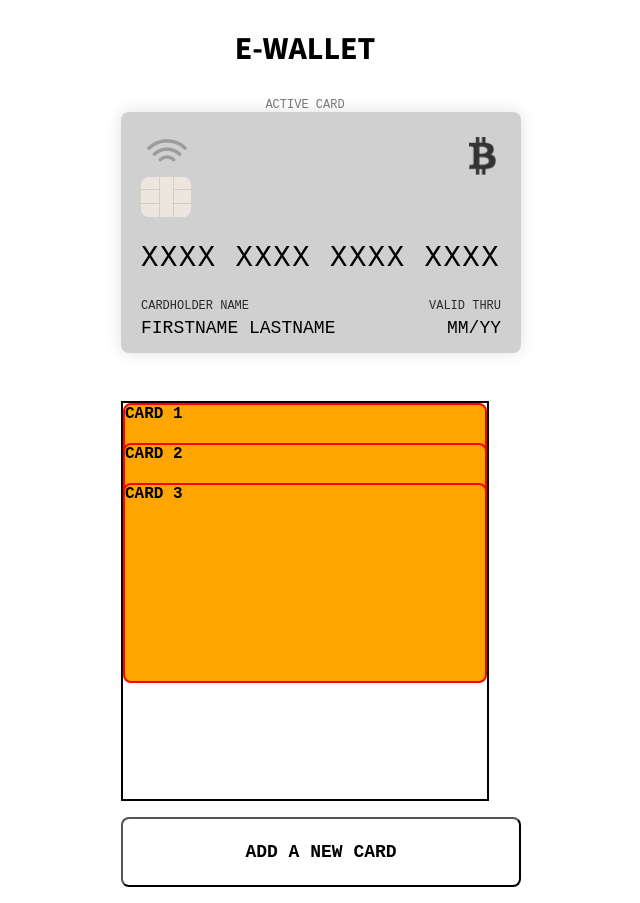
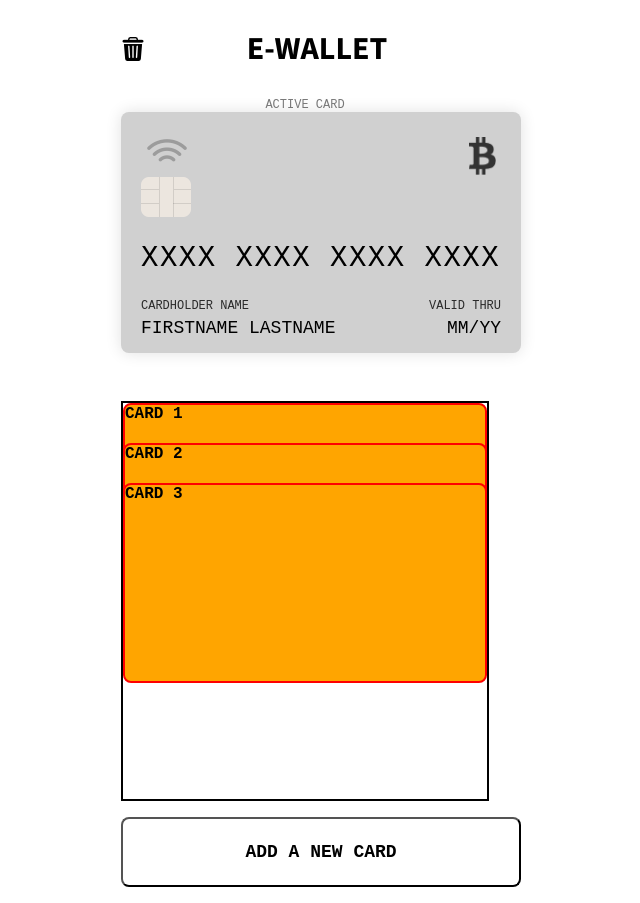
Before and after one commit to Egeeoz/js_2023_kungFuPants_eWallet, a React (Vite) app: page / in a window 1280 px wide. Shown: the whole page, without its empty margins (335-975 px from the left). Built offline with nearby package versions, Linux system fonts and the light colour scheme; a web font is replaced by a local one.

Commit message:
Added delete icon component and used it in top in home page

```diff
--- /dev/null
+++ b/src/Components/DeleteIcon.tsx
@@ -0,0 +1,7 @@
+import "../abstracts/deleteIcon.scss";
+
+const DeleteIcon = () => {
+  return <a className="deleteIcon" href=""></a>;
+};
+
+export default DeleteIcon;
--- a/src/Components/Top.tsx
+++ b/src/Components/Top.tsx
@@ -1,13 +1,18 @@
 import "../abstracts/top.scss";
+
 interface Props {
   smalltext: string;
   text: string;
+  icon?: React.ReactNode;
 }
 
-const Top = ({ text, smalltext }: Props) => {
+const Top = ({ text, smalltext, icon }: Props) => {
   return (
     <>
-      <h1>{text}</h1>
+      <section className="head">
+        {icon}
+        <h1>{text}</h1>
+      </section>
       <p>{smalltext}</p>
     </>
   );
--- a/src/Pages/Home.tsx
+++ b/src/Pages/Home.tsx
@@ -1,20 +1,20 @@
 import Button from "../Components/Button";
 import Top from "../Components/Top";
-import Card from "../Components/Card"
+import Card from "../Components/Card";
 import CardStack from "../Components/CardStack";
 import ButtonLinks from "../constants/ButtonLinks";
+import DeleteIcon from "../Components/DeleteIcon";
 
 const Home = () => {
-
-  const addButton = ButtonLinks.find((link) => link.key === "addNewButton")
+  const addButton = ButtonLinks.find((link) => link.key === "addNewButton");
 
   return (
     <>
-      <Top text="E-wallet" smalltext="Active card" />
-      <Card/>
-      <CardStack/>
+      <Top text="E-wallet" smalltext="Active card" icon={<DeleteIcon />} />
+      <Card />
+      <CardStack />
       {addButton && (
-        <Button key={addButton.key} text={addButton.text} to={addButton.to}/>
+        <Button key={addButton.key} text={addButton.text} to={addButton.to} />
       )}
     </>
   );
--- /dev/null
+++ b/src/abstracts/deleteIcon.scss
@@ -0,0 +1,7 @@
+@use "./variables" as *;
+
+.deleteIcon {
+  width: 24px;
+  height: 24px;
+  background-image: url(../assets/bin.png);
+}
--- a/src/abstracts/top.scss
+++ b/src/abstracts/top.scss
@@ -7,6 +7,7 @@ h1 {
   margin: 2rem auto;
   line-height: 2.1rem;
   font-weight: 700;
+  font-size: 32px;
 }
 
 p {
@@ -15,3 +16,8 @@ p {
   font-size: 12px;
   color: rgba(34, 34, 34, 0.6);
 }
+
+.head {
+  display: flex;
+  align-items: center;
+}
```
Also changed, not shown: src/assets/bin.png (added).
